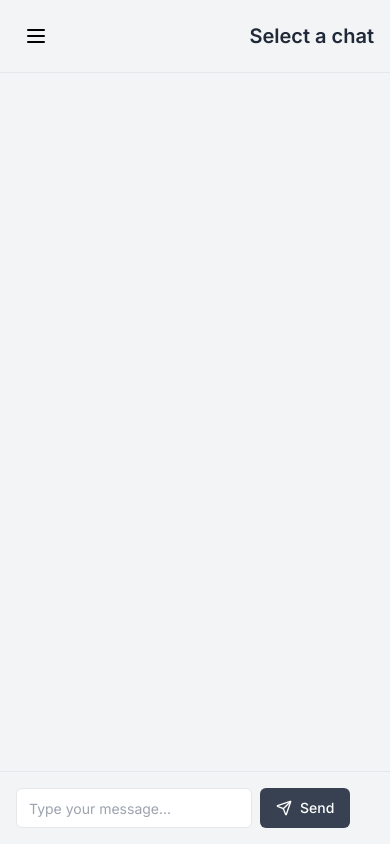
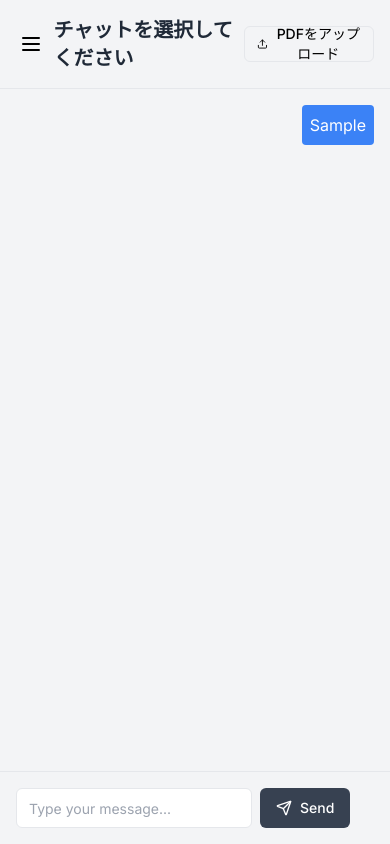
Before and after one commit to sutaminajing40/AISeeker-app, a Next.js app: page / in a window 390 px wide. Both pictures are taken after typing "Sample" into the empty fields and a click on the button "Send". Built offline with nearby package versions, Linux system fonts and the light colour scheme.

Commit message:
AIS-9-PDFアップロードボタンの実装とコンポーネント分割

```diff
--- a/src/app/layout.tsx
+++ b/src/app/layout.tsx
@@ -5,8 +5,8 @@ import "./globals.css";
 const inter = Inter({ subsets: ["latin"] });
 
 export const metadata: Metadata = {
-  title: "Create Next App",
-  description: "Generated by create next app",
+  title: "AISeeker",
+  description: "AISeeker",
 };
 
 export default function RootLayout({
--- /dev/null
+++ b/src/components/chat/ChatFooter.tsx
@@ -0,0 +1,31 @@
+import { Button } from "@/components/ui/button";
+import { Input } from "@/components/ui/input";
+import { Send } from "lucide-react";
+
+interface ChatFooterProps {
+  handleSubmit: (e: React.FormEvent<HTMLFormElement>) => void;
+  message: string;
+  setMessage: React.Dispatch<React.SetStateAction<string>>;
+}
+
+const ChatFooter = ({ handleSubmit, message, setMessage }: ChatFooterProps) => {
+  return (
+    <footer className="border-t p-4 dark:border-gray-700">
+      <form onSubmit={handleSubmit} className="flex space-x-2">
+        <Input
+          type="text"
+          placeholder="Type your message..."
+          value={message}
+          onChange={(e) => setMessage(e.target.value)}
+          className="w-100 flex-1 text-black"
+        />
+        <Button type="submit" className="flex-9 bg-gray-700 text-white">
+          <Send className="mr-2 h-4 w-4" />
+          Send
+        </Button>
+      </form>
+    </footer>
+  );
+};
+
+export default ChatFooter;
--- /dev/null
+++ b/src/components/chat/ChatHeader.tsx
@@ -0,0 +1,52 @@
+import React from "react";
+import { Button } from "@/components/ui/button";
+import { Menu, Upload } from "lucide-react";
+import { useFileUpload } from "@/hooks/useFileUpload";
+
+interface ChatHeaderProps {
+  onOpenSidebar: () => void;
+  selectedChat: string | null;
+  chatTitle: string;
+}
+
+const ChatHeader = ({
+  onOpenSidebar,
+  selectedChat,
+  chatTitle,
+}: ChatHeaderProps) => {
+  const { fileInputRef, handleFileUpload, triggerFileUpload } = useFileUpload();
+
+  return (
+    <header className="flex items-center justify-between border-b p-4 dark:border-gray-700">
+      <div className="flex items-center">
+        <Button
+          variant="ghost"
+          size="icon"
+          onClick={onOpenSidebar}
+          className="mr-2 md:hidden"
+        >
+          <Menu className="h-6 w-6" />
+          <span className="sr-only">サイドバーを開く</span>
+        </Button>
+        <h1 className="text-xl font-semibold text-gray-800 dark:text-white">
+          {selectedChat ? chatTitle : "チャットを選択してください"}
+        </h1>
+      </div>
+      <div>
+        <input
+          type="file"
+          accept=".pdf"
+          onChange={handleFileUpload}
+          ref={fileInputRef}
+          style={{ display: "none" }}
+        />
+        <Button variant="outline" size="sm" onClick={triggerFileUpload}>
+          <Upload className="mr-2 h-4 w-4" />
+          PDFをアップロード
+        </Button>
+      </div>
+    </header>
+  );
+};
+
+export default ChatHeader;
--- a/src/components/chat/ChatMain.tsx
+++ b/src/components/chat/ChatMain.tsx
@@ -1,63 +1,71 @@
 import { useState } from "react";
-import { Menu, Send } from "lucide-react";
-import { Button } from "@/components/ui/button";
-import { Input } from "@/components/ui/input";
+import ChatHeader from "./ChatHeader";
+import ChatFooter from "./ChatFooter";
 
 interface ChatMainProps {
+  chatTitle: string;
+  selectedChat: string | null;
   onOpenSidebar: () => void;
-  selectedChat: string | null;
-  chatTitle: string;
 }
 
-export default function ChatMain({
+interface Message {
+  id: string;
+  content: string;
+  sender: "user" | "ai";
+}
+
+const ChatMain = ({
+  chatTitle,
+  selectedChat,
   onOpenSidebar,
-  selectedChat,
-  chatTitle,
-}: ChatMainProps) {
-  const [message, setMessage] = useState("");
+}: ChatMainProps) => {
+  const [messages, setMessages] = useState<Message[]>([]);
+  const [inputMessage, setInputMessage] = useState("");
 
   const handleSubmit = (e: React.FormEvent) => {
     e.preventDefault();
-    console.log("Message sent:", message);
-    setMessage("");
+    if (inputMessage.trim()) {
+      const newMessage: Message = {
+        id: Date.now().toString(),
+        content: inputMessage,
+        sender: "user",
+      };
+      setMessages((prevMessages) => [...prevMessages, newMessage]);
+      setInputMessage("");
+      // ここでAIの応答を処理します
+    }
   };
 
   return (
     <main className="flex flex-1 flex-col overflow-hidden">
-      <header className="flex items-center justify-between border-b p-4 dark:border-gray-700">
-        <Button
-          variant="ghost"
-          size="icon"
-          onClick={onOpenSidebar}
-          className="md:hidden"
-        >
-          <Menu className="h-6 w-6" />
-          <span className="sr-only">Open sidebar</span>
-        </Button>
-        <h1 className="text-xl font-semibold text-gray-800 dark:text-white">
-          {selectedChat ? chatTitle : "Select a chat"}
-        </h1>
-      </header>
+      <ChatHeader
+        onOpenSidebar={onOpenSidebar}
+        selectedChat={selectedChat}
+        chatTitle={chatTitle}
+      />
 
       <div className="flex-1 overflow-y-auto p-4">
-        {/* Chat messages would be rendered here */}
+        {messages.map((message) => (
+          <div
+            key={message.id}
+            className={`mb-4 ${message.sender === "user" ? "text-right" : "text-left"}`}
+          >
+            <div
+              className={`inline-block rounded p-2 ${message.sender === "user" ? "bg-blue-500 text-white" : "bg-gray-200 text-black"}`}
+            >
+              {message.content}
+            </div>
+          </div>
+        ))}
       </div>
 
-      <footer className="border-t p-4 dark:border-gray-700">
-        <form onSubmit={handleSubmit} className="flex space-x-2">
-          <Input
-            type="text"
-            placeholder="Type your message..."
-            value={message}
-            onChange={(e) => setMessage(e.target.value)}
-            className="w-100 flex-1 text-black"
-          />
-          <Button type="submit" className="flex-9 bg-gray-700 text-white">
-            <Send className="mr-2 h-4 w-4" />
-            Send
-          </Button>
-        </form>
-      </footer>
+      <ChatFooter
+        message={inputMessage}
+        setMessage={setInputMessage}
+        handleSubmit={handleSubmit}
+      />
     </main>
   );
-}
+};
+
+export default ChatMain;
--- /dev/null
+++ b/src/hooks/useFileUpload.ts
@@ -0,0 +1,19 @@
+import { useRef } from "react";
+
+export function useFileUpload() {
+  const fileInputRef = useRef<HTMLInputElement>(null);
+
+  const handleFileUpload = (e: React.ChangeEvent<HTMLInputElement>) => {
+    const file = e.target.files?.[0];
+    if (file && file.type === "application/pdf") {
+      console.log("Uploading PDF:", file.name);
+      // ここでPDFアップロードのロジックを実装します
+    } else {
+      console.error("有効なPDFファイルを選択してください");
+    }
+  };
+
+  const triggerFileUpload = () => fileInputRef.current?.click();
+
+  return { fileInputRef, handleFileUpload, triggerFileUpload };
+}
```
